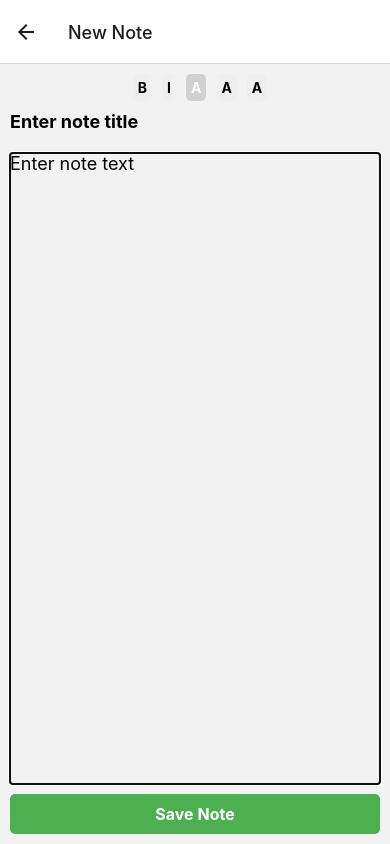
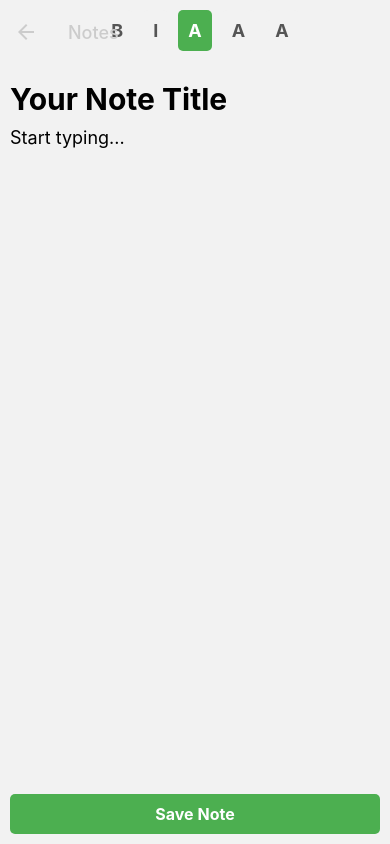
Before and after one commit to kourani55/NotesApp, a React Native app in the folder app/: screen /NewNoteScreen in a window 390 px wide. Built offline with nearby package versions, Linux system fonts and the light colour scheme.

Commit message:
Title Format
Added some format to the header title

```diff
--- a/app/App.js
+++ b/app/App.js
@@ -4,6 +4,7 @@ import { createNativeStackNavigator } from '@react-navigation/native-stack';
 import { SafeAreaView } from 'react-native';
 import NewNoteScreen from './screens/NewNoteScreen';
 import HomeScreen from './screens/HomeScreen';
+import { StyleSheet } from 'react-native';
 
 const Stack = createNativeStackNavigator();
 
@@ -19,7 +20,15 @@ export default function App() {
     <Stack.Screen
       name="NewNoteScreen"
       component={NewNoteScreen}
-      options={{title: "New Note"}}
+      options={{
+
+        headerShown: true,
+        headerBackTitleVisible: false,
+        headerTransparent: true,
+        title: 'Notes',
+        headerTintColor: "#ccc",
+        headerTitleAlign: 'left',
+     }}
     />
     </Stack.Navigator>
   </NavigationContainer>
--- a/app/screens/HomeScreen.js
+++ b/app/screens/HomeScreen.js
@@ -3,13 +3,12 @@ import { View, Text, FlatList, TouchableOpacity } from 'react-native';
 import { StyleSheet } from 'react-native';
 import moment from 'moment/moment';
 import AsyncStorage from '@react-native-async-storage/async-storage';
-import { useNavigation, useRoute } from '@react-navigation/native';
+import { useNavigation } from '@react-navigation/native';
 
 const HomeScreen = () => {
   const navigation = useNavigation();
   const [notes, setNotes] = useState([]);
 
-  const route = useRoute();
 
   useEffect(() => {
     const unsubscribe = navigation.addListener('focus', () => {
@@ -73,7 +72,7 @@ const HomeScreen = () => {
     return (
       <View style={styles.noteContainer}>
         <TouchableOpacity onPress={() => handleEditNote(item, index)} style={styles.noteTextContainer}>
-          <Text style={styles.noteText}>{item.text}</Text>
+          <Text style={styles.noteText}>{item.title}</Text>
           <Text style={styles.noteDate}>{formattedDate}</Text>
         </TouchableOpacity>
         <TouchableOpacity onPress={() => handleDeleteNote(index)} style={styles.deleteButton}>
@@ -110,6 +109,7 @@ const styles = StyleSheet.create({
   noteTextContainer: {
     flex: 1,
   },
+
   noteText: {
     fontSize: 18,
   },
--- a/app/screens/NewNoteScreen.js
+++ b/app/screens/NewNoteScreen.js
@@ -1,6 +1,7 @@
 import React, { useState } from 'react';
 import { View, Text, TextInput, Button, StyleSheet, TouchableOpacity } from 'react-native';
 import AsyncStorage from '@react-native-async-storage/async-storage';
+
 
 
 const NewNoteScreen = ({ navigation, route }) => {
@@ -12,12 +13,16 @@ const NewNoteScreen = ({ navigation, route }) => {
   const [fontSize, setFontSize] = useState(18);
 
   const index = route.params?.index;
-const handleSaveNote = async () => {
+
+  const handleSaveNote = async () => {
   const note = {
     title,
     text,
     date: new Date(),
-    index // pass the index to the note object
+    index, // pass the index to the note object
+    isBold,
+    isItalic,
+    fontSize
   };
 
   // get existing notes from storage
@@ -26,7 +31,7 @@ const handleSaveNote = async () => {
   if (index !== undefined) {
     // update existing note
     existingNotes[index] = note;
-
+    console.log(existingNotes);
   } else {
     // add new note
     existingNotes.push(note);
@@ -58,52 +63,97 @@ const handleSaveNote = async () => {
     <View style={styles.container}>
       <View style={styles.formattingBar}>
         <TouchableOpacity
-          style={[styles.formattingButton, isBold && styles.activeFormattingButton]}
+          style={[
+            styles.formattingButton,
+            isBold && styles.activeFormattingButton
+          ]}
           onPress={handleToggleBold}
         >
-          <Text style={[styles.formattingButtonText, isBold && styles.activeFormattingButtonText]}>B</Text>
+          <Text style={[
+            styles.formattingButtonText,
+            isBold && styles.activeFormattingButtonText
+            ]}>B</Text>
         </TouchableOpacity>
+
         <TouchableOpacity
-          style={[styles.formattingButton, isItalic && styles.activeFormattingButton]}
+          style={[
+            styles.formattingButton,
+            isItalic && styles.activeFormattingButton
+          ]}
           onPress={handleToggleItalic}
         >
-          <Text style={[styles.formattingButtonText, isItalic && styles.activeFormattingButtonText]}>I</Text>
+          <Text style={[
+            styles.formattingButtonText,
+            isItalic && styles.activeFormattingButtonText
+            ]}>I</Text>
         </TouchableOpacity>
+
         <TouchableOpacity
-          style={[styles.formattingButton, fontSize === 18 && styles.activeFormattingButton]}
+          style={[
+            styles.formattingButton,
+            fontSize === 18 && styles.activeFormattingButton
+          ]}
           onPress={() => handleChangeFontSize(18)}
         >
-          <Text style={[styles.formattingButtonText, fontSize === 18 && styles.activeFormattingButtonText]}>A</Text>
+          <Text style={[
+            styles.formattingButtonText,
+            fontSize === 18 && styles.activeFormattingButtonText
+            ]}>A</Text>
         </TouchableOpacity>
+
         <TouchableOpacity
-          style={[styles.formattingButton, fontSize === 24 && styles.activeFormattingButton]}
+          style={[
+            styles.formattingButton,
+            fontSize === 24 && styles.activeFormattingButton
+          ]}
           onPress={() => handleChangeFontSize(24)}
         >
-          <Text style={[styles.formattingButtonText, fontSize === 24 && styles.activeFormattingButtonText]}>A</Text>
+          <Text style={[
+            styles.formattingButtonText,
+            fontSize === 24 && styles.activeFormattingButtonText
+            ]}>A</Text>
         </TouchableOpacity>
+
         <TouchableOpacity
-          style={[styles.formattingButton, fontSize === 30 && styles.activeFormattingButton]}
+          style={[
+            styles.formattingButton,
+            fontSize === 30 && styles.activeFormattingButton
+          ]}
           onPress={() => handleChangeFontSize(30)}
         >
-          <Text style={[styles.formattingButtonText, fontSize === 30 && styles.activeFormattingButtonText]}>A</Text>
+          <Text style={[
+            styles.formattingButtonText,
+            fontSize === 30 && styles.activeFormattingButtonText
+            ]}>A</Text>
         </TouchableOpacity>
       </View>
+
       <TextInput
         value={title}
         onChangeText={setTitle}
-        placeholder="Enter note title"
-        style={[styles.titleInput, isBold && styles.boldText, isItalic && styles.italicText, { fontSize }]}
-        multiline
-        autoFocus
+        placeholder="Your Note Title"
+        style={[
+          styles.titleInput,
+          { marginTop: 20},
+        ]}
+        //autoFocus
       />
+
       <TextInput
         value={text}
         onChangeText={setText}
-        placeholder="Enter note text"
-        style={[styles.input, isBold && styles.boldText, isItalic && styles.italicText, { fontSize }]}
+        placeholder="Start typing..."
+        style={[
+          styles.input,
+          isBold && styles.boldText,
+          isItalic && styles.italicText,
+          { fontSize },
+          { marginTop: 10},
+        ]}
         multiline
-        autoFocus
+        //autoFocus
       />
+
       <TouchableOpacity style={styles.button} onPress={handleSaveNote}>
         <Text style={styles.buttonText}>Save Note</Text>
       </TouchableOpacity>
@@ -139,13 +189,15 @@ const styles = StyleSheet.create({
     marginBottom: 10,
   },
   formattingButton: {
-    backgroundColor: '#EFEFEF',
-    padding: 5,
+    backgroundColor: '#F2F2F2',
+    padding: 10,
     borderRadius: 5,
     marginLeft: 10,
   },
   formattingButtonText: {
     fontWeight: 'bold',
+    fontSize: 18,
+    color: '#555',
   },
   boldText: {
     fontWeight: 'bold',
@@ -154,21 +206,27 @@ const styles = StyleSheet.create({
     fontStyle: 'italic',
   },
   activeFormattingButton: {
-    backgroundColor: '#D0D0D0',
+    backgroundColor: '#4CAF50',
   },
   activeFormattingButtonText: {
     color: '#FFFFFF',
+  },
+  notePreview: {
+    marginBottom: 10,
+  },
+  noteTitle: {
+    fontWeight: 'bold',
+    fontSize: 24,
   },
   titleContainer: {
     borderBottomWidth: 1,
     borderBottomColor: '#ccc',
     marginBottom: 10,
-    },
-    titleInput: {
+  },
+  titleInput: {
     fontWeight: 'bold',
-    fontSize: 24,
-    },
-
+    fontSize: 30,
+  },
 });
 
 export default NewNoteScreen;
```
